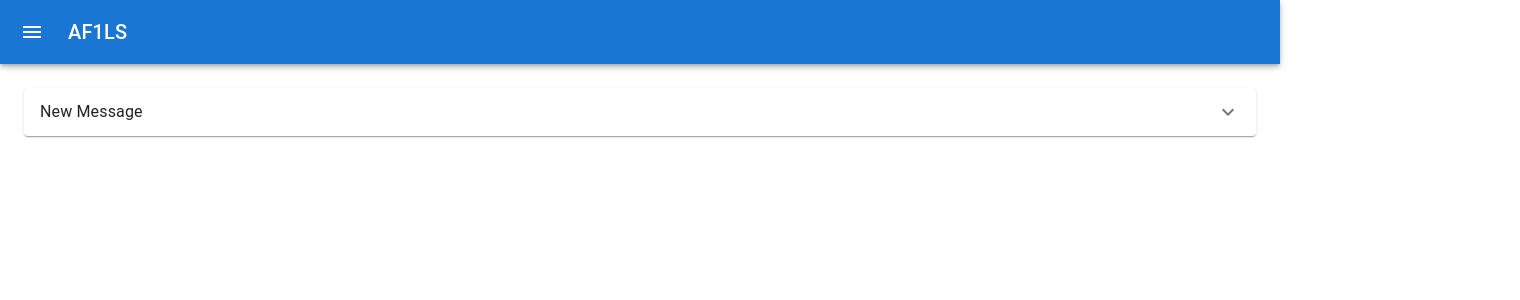
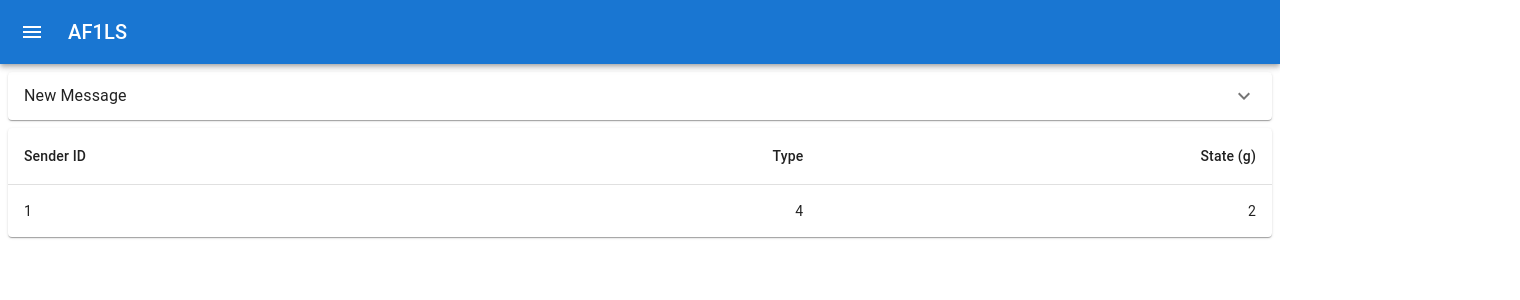
Before and after one commit to jonshaw199/iot-web, a React (Create React App) app: page /messages in a window 1280 px wide. Shown: the top 300 px of the page, 1520 px wide, since content can reach past the window. Built offline with nearby package versions, Linux system fonts and the light colour scheme; no server answers.

Commit message:
Building Messages component; adding global context; sharing types with backend

```diff
--- a/src/App.tsx
+++ b/src/App.tsx
@@ -1,5 +1,7 @@
 import React, { useState } from "react";
 import { styled, ThemeProvider } from "@mui/material/styles";
+
+import { Message } from "@backend/types";
 
 import "./App.css";
 import Nav from "./components/Nav";
@@ -8,11 +10,12 @@ import Messages from "./components/Messages";
 import theme from "./theme";
 import { BrowserRouter as Router, Routes, Route } from "react-router-dom";
 import WS from "./components/WS";
+import { GlobalContext } from "./Context";
 
 const Main = styled("main", { shouldForwardProp: (prop) => prop !== "open" })<{
   open?: boolean;
 }>(({ theme, open }) => ({
-  padding: theme.spacing(3),
+  padding: theme.spacing(1),
   transition: theme.transitions.create("margin", {
     easing: theme.transitions.easing.sharp,
     duration: theme.transitions.duration.leavingScreen,
@@ -29,7 +32,12 @@ const Main = styled("main", { shouldForwardProp: (prop) => prop !== "open" })<{
 
 function App() {
   const [open, setOpen] = useState(false);
+  const [messages] = useState<Message[]>([
+    { senderID: 1, state: 2, transportType: 3, type: 4 },
+  ]);
+
   return (
+    <GlobalContext.Provider value={{ messages }}>
       <Router>
         <ThemeProvider theme={theme}>
           <Nav
@@ -46,6 +54,7 @@ function App() {
           <WS url="ws://127.0.0.1:3000" />
         </ThemeProvider>
       </Router>
+    </GlobalContext.Provider>
   );
 }
 
--- /dev/null
+++ b/src/Context.tsx
@@ -0,0 +1,7 @@
+import React from "react";
+
+import { GlobalContext as GlobalContextType } from "./types";
+
+export const GlobalContext = React.createContext<GlobalContextType>({
+  messages: [],
+});
--- a/src/components/Messages.tsx
+++ b/src/components/Messages.tsx
@@ -4,8 +4,17 @@ import AccordionSummary from "@mui/material/AccordionSummary";
 import AccordionDetails from "@mui/material/AccordionDetails";
 import Typography from "@mui/material/Typography";
 import ExpandMoreIcon from "@mui/icons-material/ExpandMore";
+import Table from "@mui/material/Table";
+import TableBody from "@mui/material/TableBody";
+import TableCell from "@mui/material/TableCell";
+import TableContainer from "@mui/material/TableContainer";
+import TableHead from "@mui/material/TableHead";
+import TableRow from "@mui/material/TableRow";
+import Paper from "@mui/material/Paper";
+import { styled } from "@mui/material/styles";
+import { GlobalContext } from "../Context";
 
-export default function Messages() {
+function NewMessage() {
   return (
     <div>
       <Accordion>
@@ -26,3 +35,50 @@ export default function Messages() {
     </div>
   );
 }
+
+function MessageTable() {
+  const { messages } = React.useContext(GlobalContext);
+
+  return (
+    <TableContainer component={Paper}>
+      <Table sx={{ minWidth: 650 }} aria-label="simple table">
+        <TableHead>
+          <TableRow>
+            <TableCell>Sender ID</TableCell>
+            <TableCell align="right">Type</TableCell>
+            <TableCell align="right">State&nbsp;(g)</TableCell>
+          </TableRow>
+        </TableHead>
+        <TableBody>
+          {messages.map(({ senderID, state, transportType, type }, i) => (
+            <TableRow
+              key={i}
+              sx={{ "&:last-child td, &:last-child th": { border: 0 } }}
+            >
+              <TableCell component="th" scope="row">
+                {senderID}
+              </TableCell>
+              <TableCell align="right">{type}</TableCell>
+              <TableCell align="right">{state}</TableCell>
+            </TableRow>
+          ))}
+        </TableBody>
+      </Table>
+    </TableContainer>
+  );
+}
+
+const Container = styled("div")(({ theme }) => ({
+  display: "flex",
+  flexDirection: "column",
+  gap: theme.spacing(1),
+}));
+
+export default function Messages() {
+  return (
+    <Container>
+      <NewMessage />
+      <MessageTable />
+    </Container>
+  );
+}
--- a/src/components/Nav.tsx
+++ b/src/components/Nav.tsx
@@ -102,7 +102,6 @@ export default function Nav({
       </AppBar>
       <Drawer
         sx={{
-          width: theme.drawer.width,
           flexShrink: 0,
           "& .MuiDrawer-paper": {
             width: theme.drawer.width,
--- /dev/null
+++ b/src/types.ts
@@ -0,0 +1,5 @@
+import {Message} from "@backend/types";
+
+export type GlobalContext = {
+  messages: Message[];
+};
--- a/tsconfig.json
+++ b/tsconfig.json
@@ -18,7 +18,8 @@
     "resolveJsonModule": true,
     "isolatedModules": true,
     "noEmit": true,
-    "jsx": "react-jsx"
+    "jsx": "react-jsx",
+    "paths": {"@backend/*": ["../af1-light-show-server-1/*"]}
   },
   "include": [
     "src"
```
Lines whose indentation alone changed are shown as unchanged.
